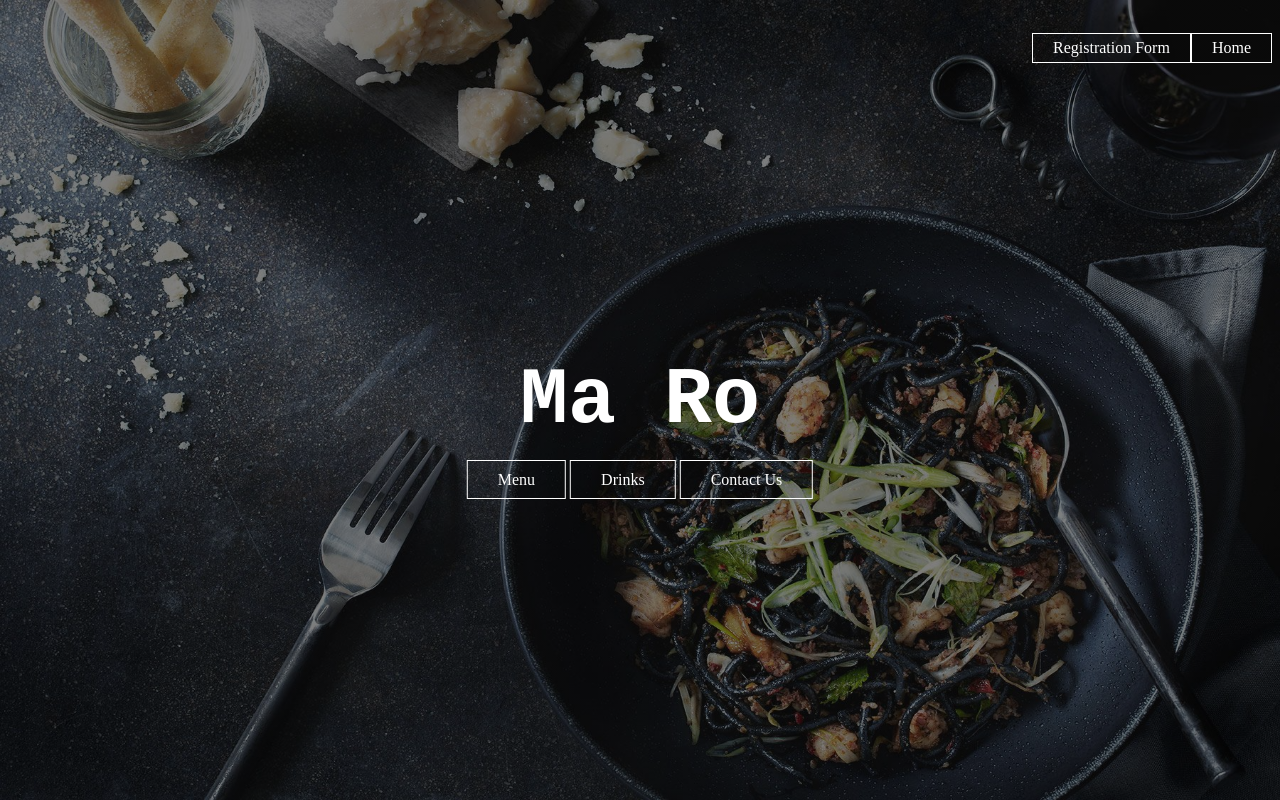
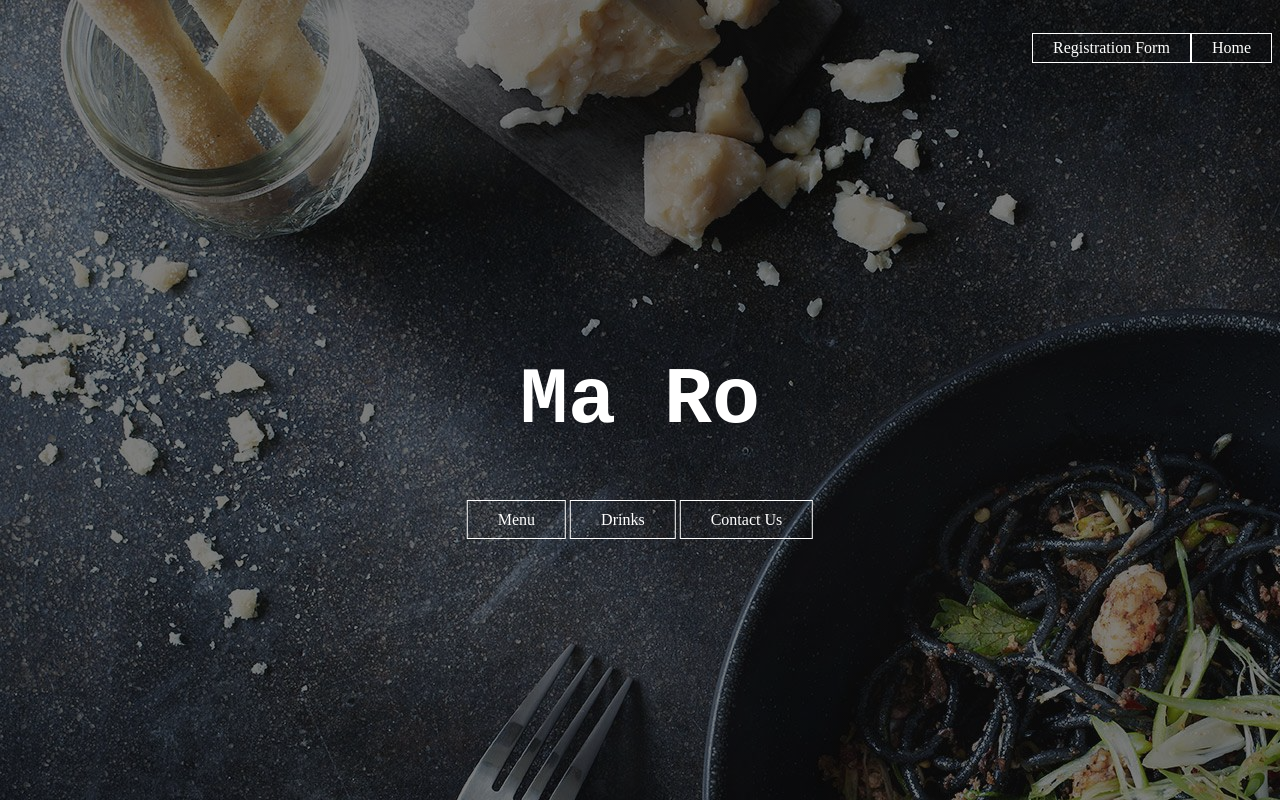
Before and after one commit to Mariam-Fathi/ECE-124C, a plain HTML site: page p1.html in a window 1280 px wide. Drawn offline with Linux system fonts and the light colour scheme.

Commit message:
Update p1.html

```diff
--- a/p1.html
+++ b/p1.html
@@ -7,7 +7,6 @@
 body{
   background-image: linear-gradient(rgba(0,0,0,0.5),rgba(0,0,0,0.5)),url('photoes/mm.jpg');
   background-repeat: no-repeat;
-  background-size: 100% 100%;
   background-attachment: fixed;
 }
 
@@ -117,7 +116,7 @@ li a:hover:not(.active) {
       <h1>Ma Ro</h1>
     </div>
 
-    <div class="button">
+    <div class="button" style="margin-top: 40px;">
       <a href="food.html" class="btn">Menu</a>
       <a href="drinks.html" class="btn">Drinks</a>
       <a href="Contact.html" class="btn">Contact Us</a>
```
